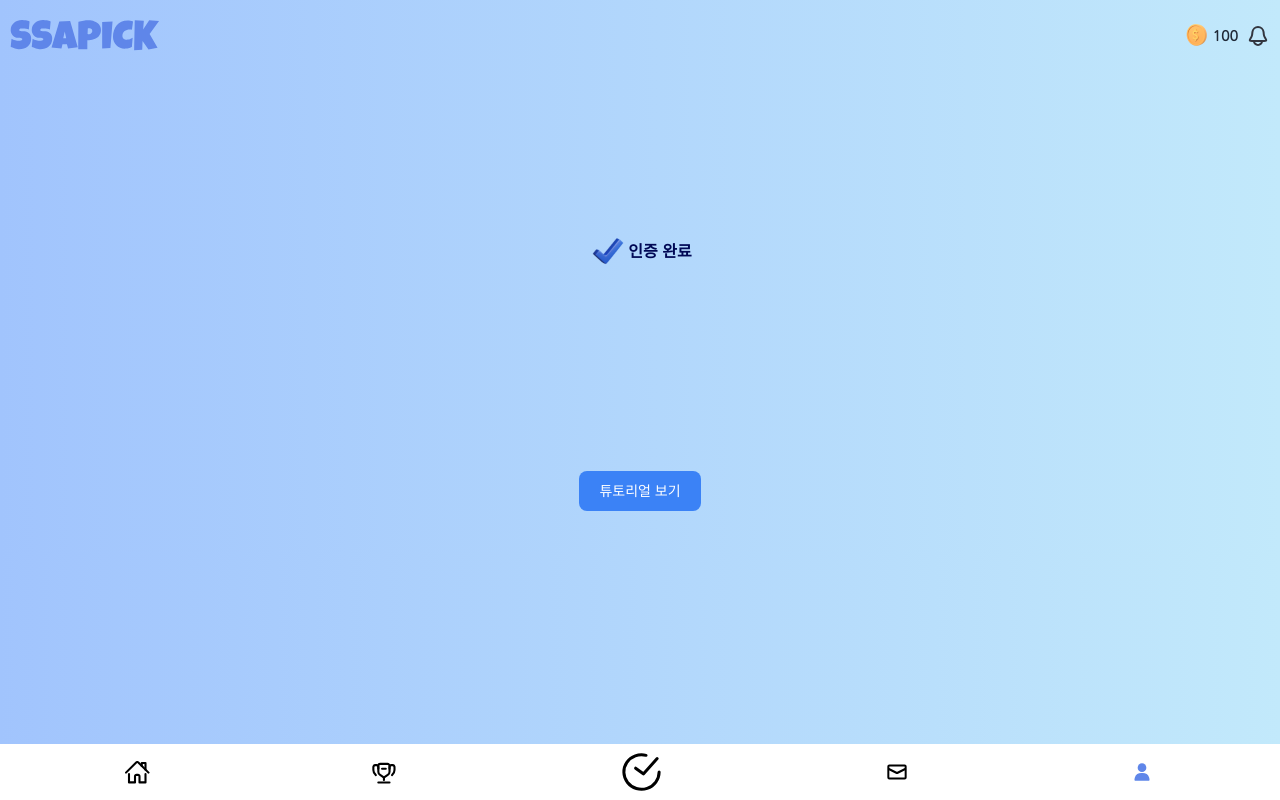
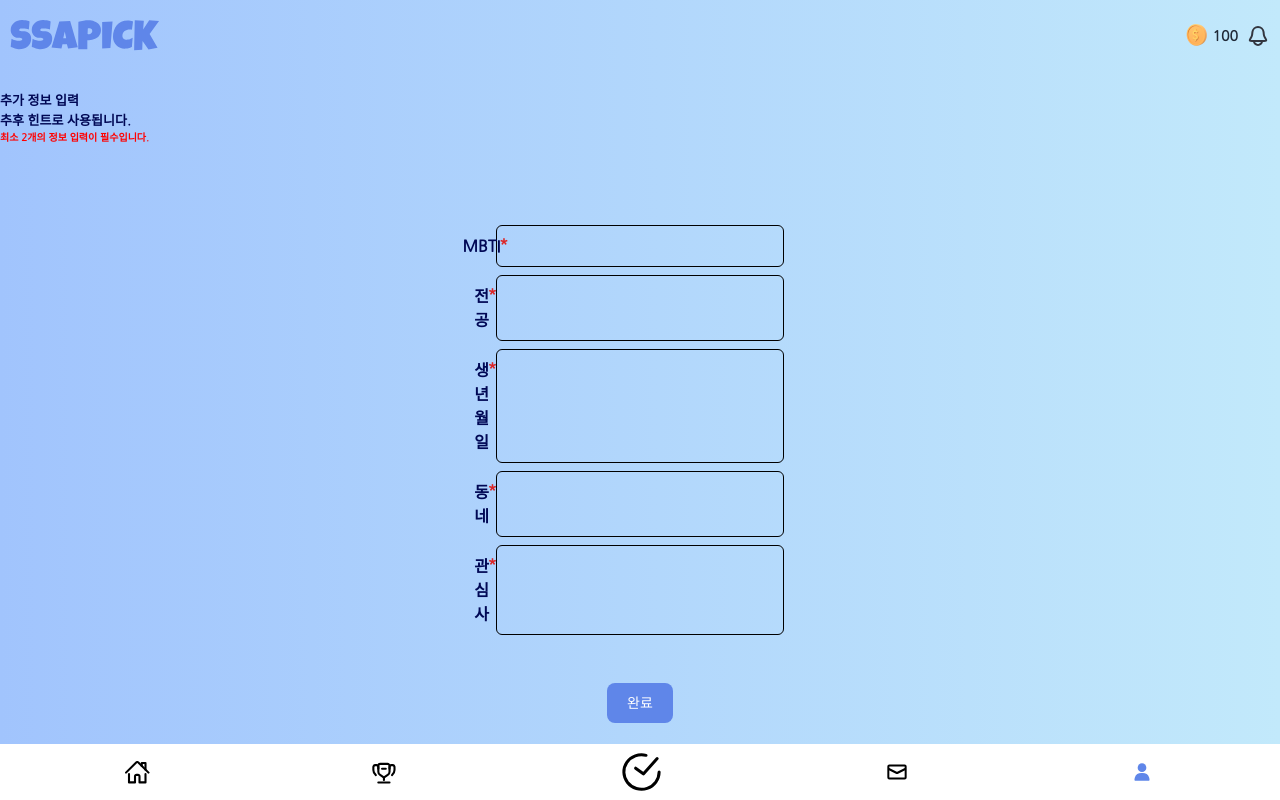
Before and after one commit to rlaehdud1002/SSAPICK, a React (Create React App) app: page /profile in a window 1280 px wide. Built offline with nearby package versions, Linux system fonts and the light colour scheme.

Commit message:
[FEAT] todo추가정보입력페이지 ui 수정

```diff
--- a/src/App.tsx
+++ b/src/App.tsx
@@ -1,3 +1,4 @@
+import UserAddInfo from 'pages/UserAddInfo';
 import Footer from './components/common/Footer';
 import Header from './components/common/Header';
 import Home from './pages/Home';
@@ -5,7 +6,8 @@ import Message from './pages/Message';
 import Pick from './pages/Pick';
 import Profile from './pages/Profile';
 import Ranking from './pages/Ranking';
-import MattermostDone from 'pages/MattermostDone';
+import UserInfo from './pages/UserInfo';
+
 
 import { Route, Routes } from 'react-router-dom';
 
@@ -24,7 +26,8 @@ function App() {
             <Route path="/profile" element={<Profile />} />
             </Routes>
         </div> */}
-        <MattermostDone/>
+        {/* <UserInfo/> */}
+        <UserAddInfo/>
         <div className="flex flex-col max-h-screen">
           <Footer />
         </div>
--- a/src/buttons/DoneButton.tsx
+++ b/src/buttons/DoneButton.tsx
@@ -4,7 +4,7 @@ interface DoneButtonProps {
 }
 
 const DoneButton = ({title}:DoneButtonProps) => (
-  <button type="submit" className="text-white bg-blue-500 font-medium rounded-lg text-sm my-10 px-5 py-2.5 " >{title}</button>
+  <button type="submit" className="text-white background-color-5F86E9 font-medium rounded-lg text-sm my-10 px-5 py-2.5 " >{title}</button>
 );
 
 export default DoneButton;
--- a/src/components/LoginPage/InfoInput.tsx
+++ b/src/components/LoginPage/InfoInput.tsx
@@ -8,12 +8,12 @@ interface InfoInputProps {
 const InfoInput = ({ title, register }: InfoInputProps) => {
   return (
 
-    <div className="w-18 flex justify-center space-x-2 py-2 px-3 border border-black rounded-md">
+    <div className="w-72 flex justify-center py-2 border border-black rounded-md">
       <label className="relative" htmlFor={title}>
         {title}
         <span className="absolute -right-2 -top-1 text-red-600">*</span>
       </label>
-      <input className="bg-transparent outline-none" type="text" {...register} />
+      <input className="bg-transparent outline-none ml-4" type="text" {...register} />
     </div>
 
   );
--- a/src/index.css
+++ b/src/index.css
@@ -87,3 +87,7 @@
 .text-color-5F86E9{
   color:#5F86E9
 }
+
+.background-color-5F86E9{
+  background-color:#5F86E9
+}
--- a/src/pages/UserAddInfo.tsx
+++ b/src/pages/UserAddInfo.tsx
@@ -23,15 +23,16 @@ const UserAddInfo = () => {
     }
 
     return <form onSubmit={handleSubmit(onSubmit, onInvalid)}>
+        <div className="flex flex-col my-5">
         <h3 style={{ fontSize: 13 }}>추가 정보 입력</h3>
         <div style={{ fontSize: 13 }}>추후 힌트로 사용됩니다.</div>
-        <div style={{ color: "red", fontSize: 10 }}>최소 2개의 정보 입력이 필수입니다.</div>
-        <div className="flex w-full flex-col justify-center items-center mx-10 space-y-2">
+        <div className="mb-20" style={{ color: "red", fontSize: 10 }}>최소 2개의 정보 입력이 필수입니다.</div>
+        <div className="flex w-full flex-col justify-center items-center space-y-2">
 
             <InfoInput title="MBTI" register={register("mbti", {
                 required: "MBTI를 입력해주세요.",
                 maxLength: { value: 4, message: "4글자로 입력해주세요." },
-                minLength: { value: 4, message: "4글자로 입력해주세요." }
+                minLength: { value: 4, message: "4글자로 입력해주세요." },
             })} />
             <InfoInput title="전공" register={register("major", {
                 required: "전공을 입력해주세요.",
@@ -48,9 +49,10 @@ const UserAddInfo = () => {
                 required: "관심사를 입력해주세요.",
                 maxLength: { value: 20, message: "20글자 이하로 입력해주세요." }
             })} />
-
-
+            <div>
             <DoneButton title="완료" />
+            </div>
+            </div>
         </div>
     </form>
 
```
